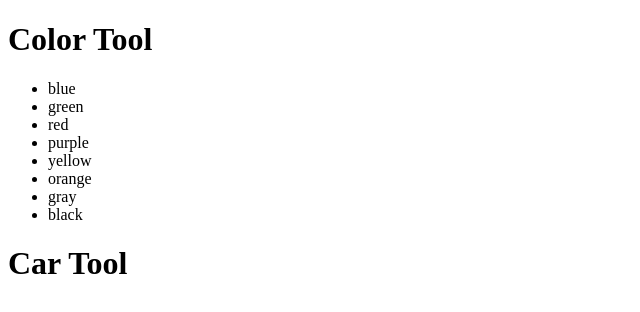
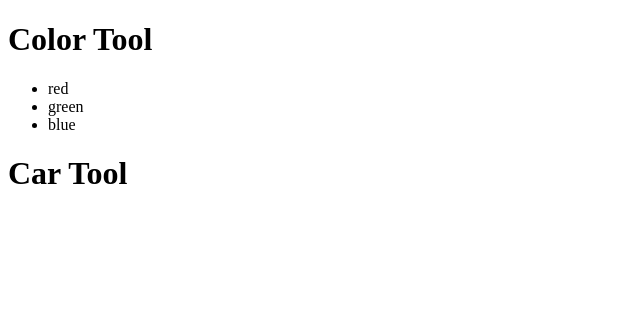
Before and after one commit to t4d-classes/react_12092020, a React (Create React App) app in the folder demo-app/: page / in a window 1280 px wide. Shown: the top 312 px of the page, without its empty margins (0-640 px from the left). Built offline with nearby package versions, Linux system fonts and the light colour scheme.

Commit message:
Add exercise 3

```diff
--- a/demo-app/src/components/ColorTool.js
+++ b/demo-app/src/components/ColorTool.js
@@ -1,6 +1,15 @@
 import React from 'react';
 
 export function ColorTool() {
+
+  const colors = [
+    { id: 1, name: 'red', hexcode: 'ff0000' },
+    { id: 2, name: 'green', hexcode: '00ff00' },
+    { id: 3, name: 'blue', hexcode: '0000ff' },
+  ];
+
+  const colorListItems = colors.map(color =>
+    <li key={color.id}>{color.name}</li>)
 
   return (
     <>
@@ -8,14 +17,7 @@ export function ColorTool() {
         <h1>Color Tool</h1>
       </header>
       <ul>
-        <li>blue</li>
-        <li>green</li>
-        <li>red</li>
-        <li>purple</li>
-        <li>yellow</li>
-        <li>orange</li>
-        <li>gray</li>
-        <li>black</li>
+        {colorListItems}
       </ul>
     </>
   )
```
Also changed, not shown: demo-app/exercises/exercise-3.md (added, +7 -0 lines), 1 other file (tests, documents, lock files or other folders).
